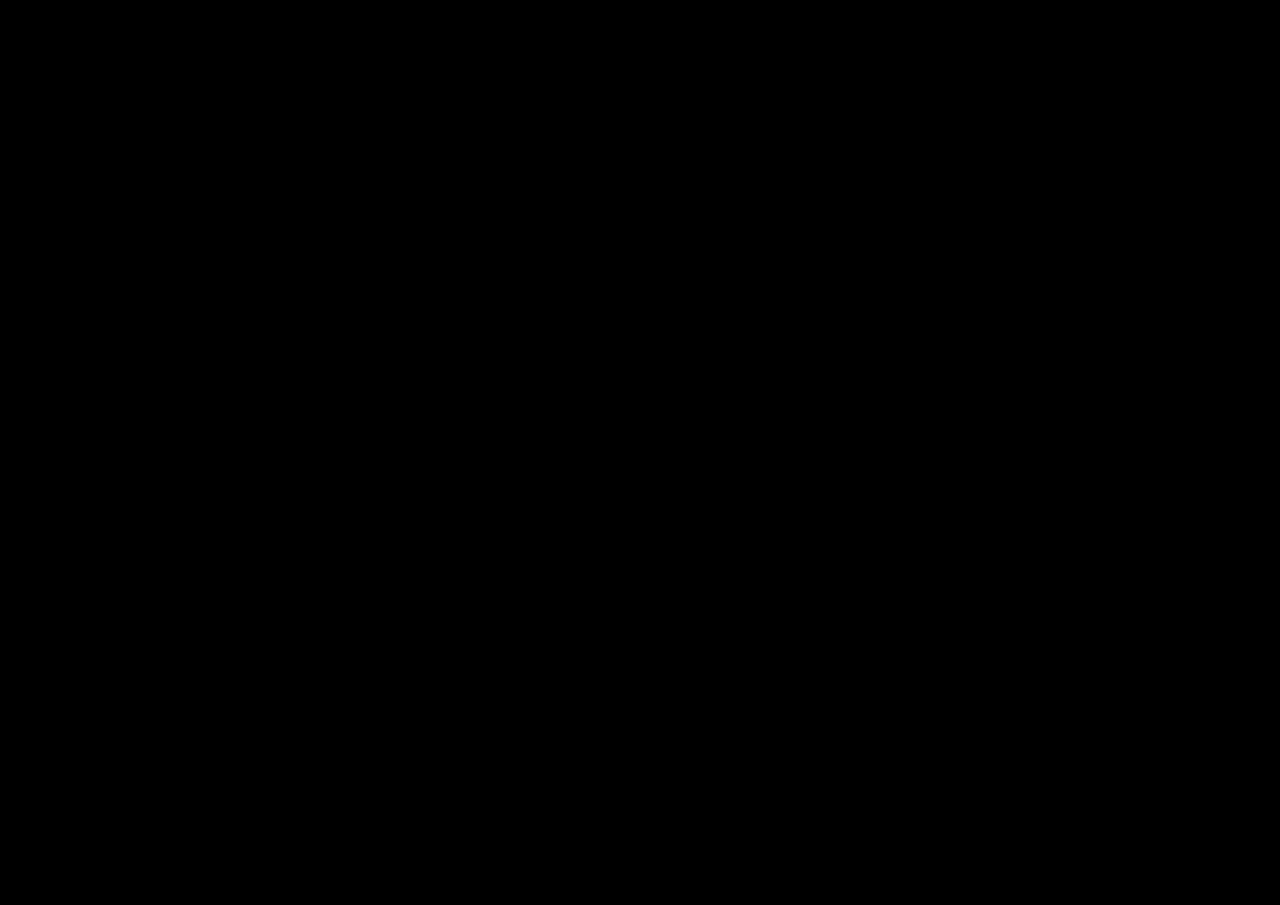
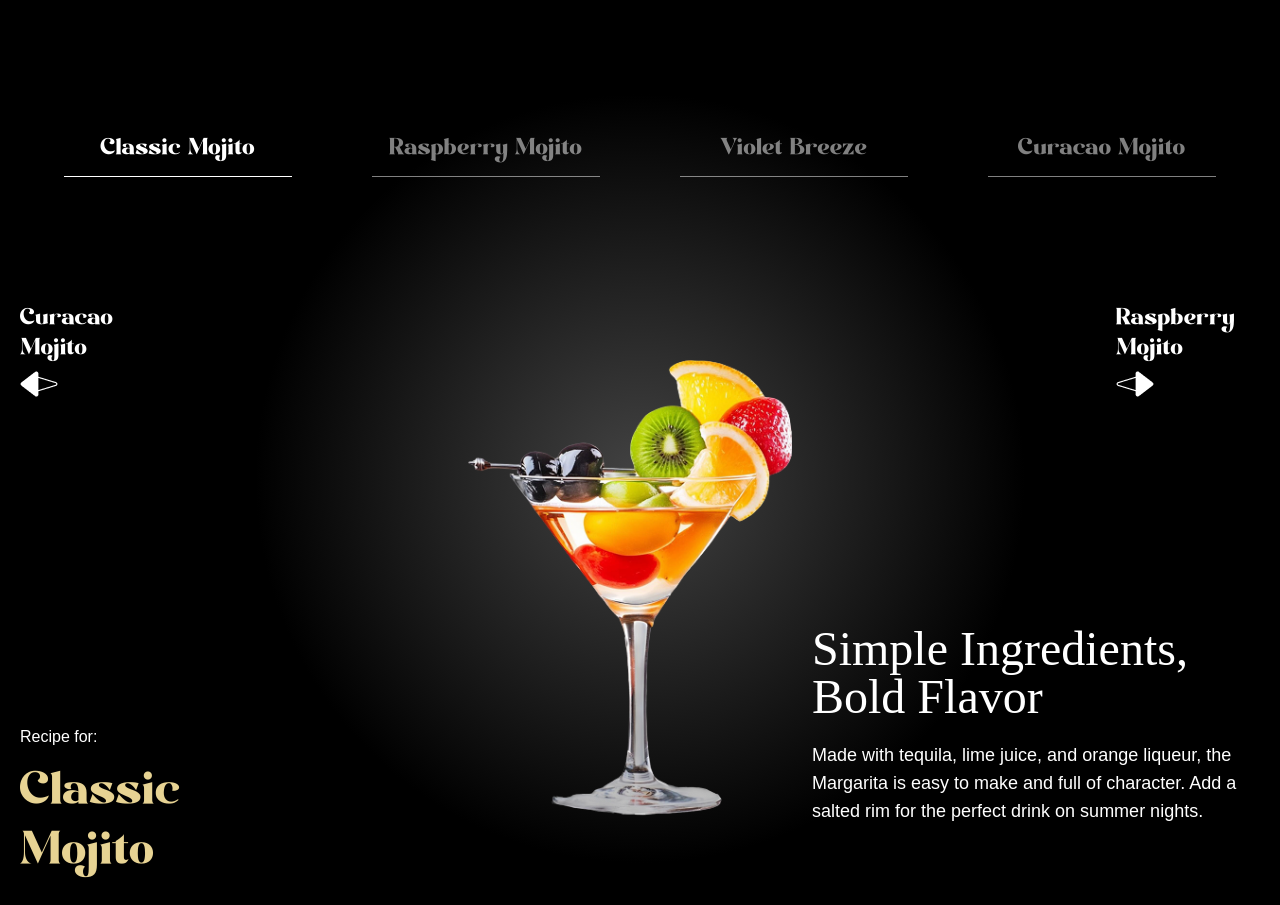
Before and after one commit to alipouryousefi/animated-landing, a React (Vite) app: page / in a window 1280 px wide. Shown: the part 4120-5025 px from the top of the page. Before the commit the page ends 4012 px from the top, so only its background shows below. Built offline with nearby package versions, Linux system fonts and the light colour scheme; a web font is replaced by a local one.

Commit message:
add Menu component to App

```diff
--- a/src/App.tsx
+++ b/src/App.tsx
@@ -5,6 +5,7 @@
 import Cocktails from "./components/Cocktails";
 import About from "./components/About";
 import Art from "./components/Art";
+import Menu from "./components/Menu";
 
 gsap.registerPlugin(ScrollTrigger, SplitText);
 
@@ -16,6 +17,7 @@
       <Cocktails />
       <About />
       <Art />
+      <Menu />
     </main>
   );
 };
--- /dev/null
+++ b/src/components/Menu.tsx
@@ -0,0 +1,137 @@
+"use client";
+import { useRef, useState } from "react";
+import { sliderLists } from "../../constants";
+import { useGSAP } from "@gsap/react";
+import gsap from "gsap";
+
+const Menu = () => {
+  const contentRef = useRef<HTMLDivElement>(null);
+  const [currentIndex, setCurrentIndex] = useState(0);
+
+  useGSAP(() => {
+    gsap.fromTo("#title", { opacity: 0 }, { opacity: 1, duration: 1 });
+    gsap.fromTo(
+      ".cocktail img",
+      { opacity: 0, xPercent: -100 },
+      {
+        xPercent: 0,
+        opacity: 1,
+        duration: 1,
+        ease: "power1.inOut",
+      }
+    );
+    gsap.fromTo(
+      ".details h2",
+      { yPercent: 100, opacity: 0 },
+      {
+        yPercent: 0,
+        opacity: 100,
+        ease: "power1.inOut",
+      }
+    );
+    gsap.fromTo(
+      ".details p",
+      { yPercent: 100, opacity: 0 },
+      {
+        yPercent: 0,
+        opacity: 100,
+        ease: "power1.inOut",
+      }
+    );
+  }, [currentIndex]);
+
+  const totalCocktails = sliderLists.length;
+
+  const goToSlide = (index: number) => {
+    const newIndex = (index + totalCocktails) % totalCocktails;
+
+    setCurrentIndex(newIndex);
+  };
+
+  const getCocktailAt = (indexOffset: number) => {
+    return sliderLists[
+      (currentIndex + indexOffset + totalCocktails) % totalCocktails
+    ];
+  };
+
+  const currentCocktail = getCocktailAt(0);
+  const prevCocktail = getCocktailAt(-1);
+  const nextCocktail = getCocktailAt(1);
+
+  return (
+    <section id="menu" aria-labelledby="menu-heading">
+
+
+      <h2 id="menu-heading" className="sr-only">
+        Cocktail Menu
+      </h2>
+
+      <nav className="cocktail-tabs" aria-label="Cocktail Navigation">
+        {sliderLists.map((cocktail, index) => {
+          const isActive = index === currentIndex;
+
+          return (
+            <button
+              key={cocktail.id}
+              className={`
+                   ${
+                     isActive
+                       ? "text-white border-white"
+                       : "text-white/50 border-white/50"
+                   }
+                `}
+              onClick={() => goToSlide(index)}
+            >
+              {cocktail.name}
+            </button>
+          );
+        })}
+      </nav>
+
+      <div className="content">
+        <div className="arrows">
+          <button
+            className="text-left"
+            onClick={() => goToSlide(currentIndex - 1)}
+          >
+            <span>{prevCocktail.name}</span>
+            <img
+              src="/images/right-arrow.png"
+              alt="right-arrow"
+              aria-hidden="true"
+            />
+          </button>
+
+          <button
+            className="text-left"
+            onClick={() => goToSlide(currentIndex + 1)}
+          >
+            <span>{nextCocktail.name}</span>
+            <img
+              src="/images/left-arrow.png"
+              alt="left-arrow"
+              aria-hidden="true"
+            />
+          </button>
+        </div>
+
+        <div className="cocktail">
+          <img src={currentCocktail.image} className="object-contain" />
+        </div>
+
+        <div className="recipe">
+          <div ref={contentRef} className="info">
+            <p>Recipe for:</p>
+            <p id="title">{currentCocktail.name}</p>
+          </div>
+
+          <div className="details">
+            <h2>{currentCocktail.title}</h2>
+            <p>{currentCocktail.description}</p>
+          </div>
+        </div>
+      </div>
+    </section>
+  );
+};
+export default Menu;
```
